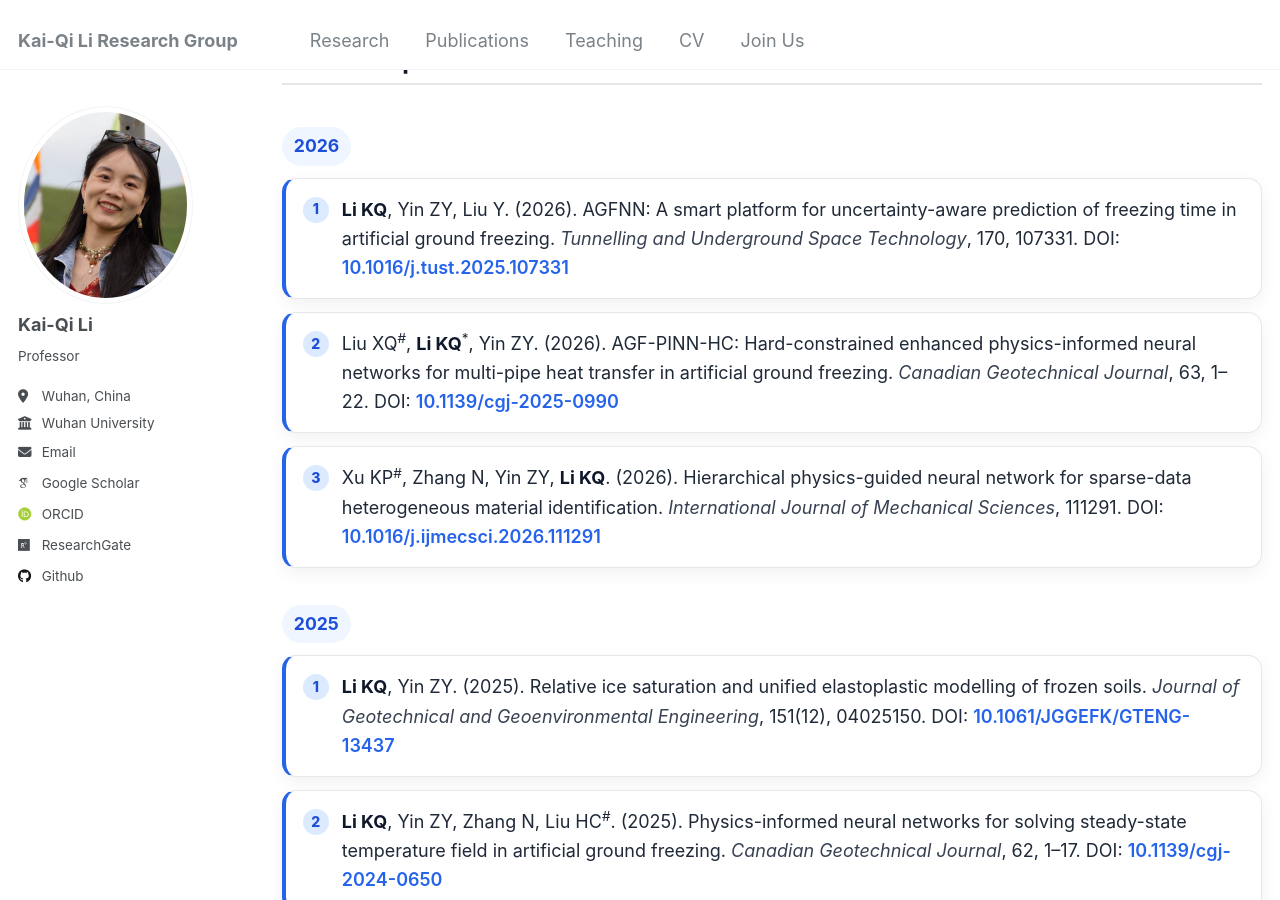
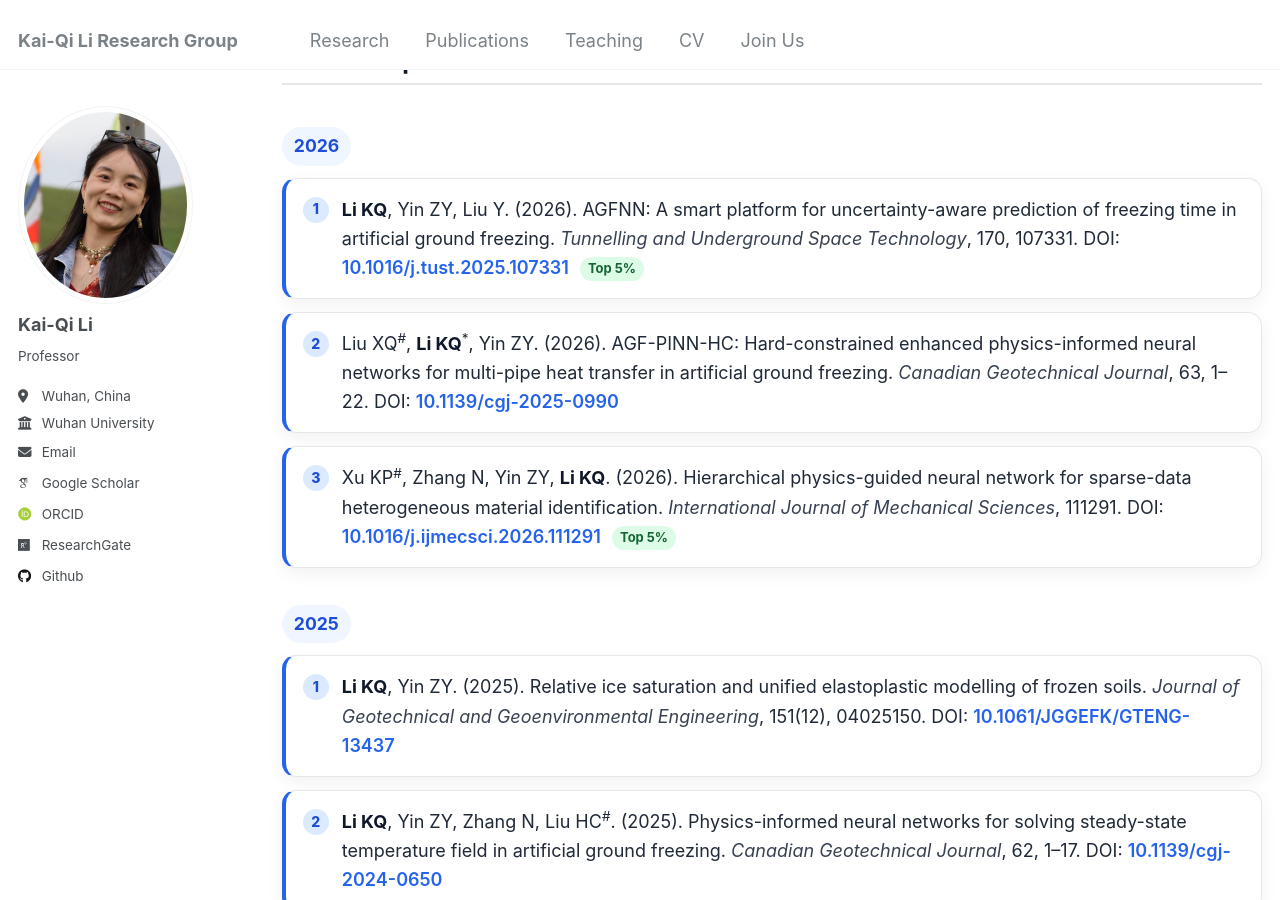
Before and after one commit to kqceeli/kqceeli.github.io, a Jekyll site: the page built from _pages/publications.html, in a window 1280 px wide and 900 px high, scrolled down 578 px. Built offline with Jekyll 4.4.1, drawn with Linux system fonts in a browser that asks for light colours; some web fonts are replaced.

Commit message:
Update publications.html

```diff
--- a/_pages/publications.html
+++ b/_pages/publications.html
@@ -290,6 +290,7 @@ author_profile: true
         AGFNN: A smart platform for uncertainty-aware prediction of freezing time in artificial ground freezing.
         <i>Tunnelling and Underground Space Technology</i>, 170, 107331.
         DOI: <a href="https://doi.org/10.1016/j.tust.2025.107331" target="_blank" rel="noopener noreferrer">10.1016/j.tust.2025.107331</a>
+        <span class="badge badge-top">Top 5%</span>
       </li>
 
       <li>
@@ -304,6 +305,7 @@ author_profile: true
         Hierarchical physics-guided neural network for sparse-data heterogeneous material identification.
         <i>International Journal of Mechanical Sciences</i>, 111291.
         DOI: <a href="https://doi.org/10.1016/j.ijmecsci.2026.111291" target="_blank" rel="noopener noreferrer">10.1016/j.ijmecsci.2026.111291</a>
+        <span class="badge badge-top">Top 5%</span>
       </li>
     </ol>
 
```
